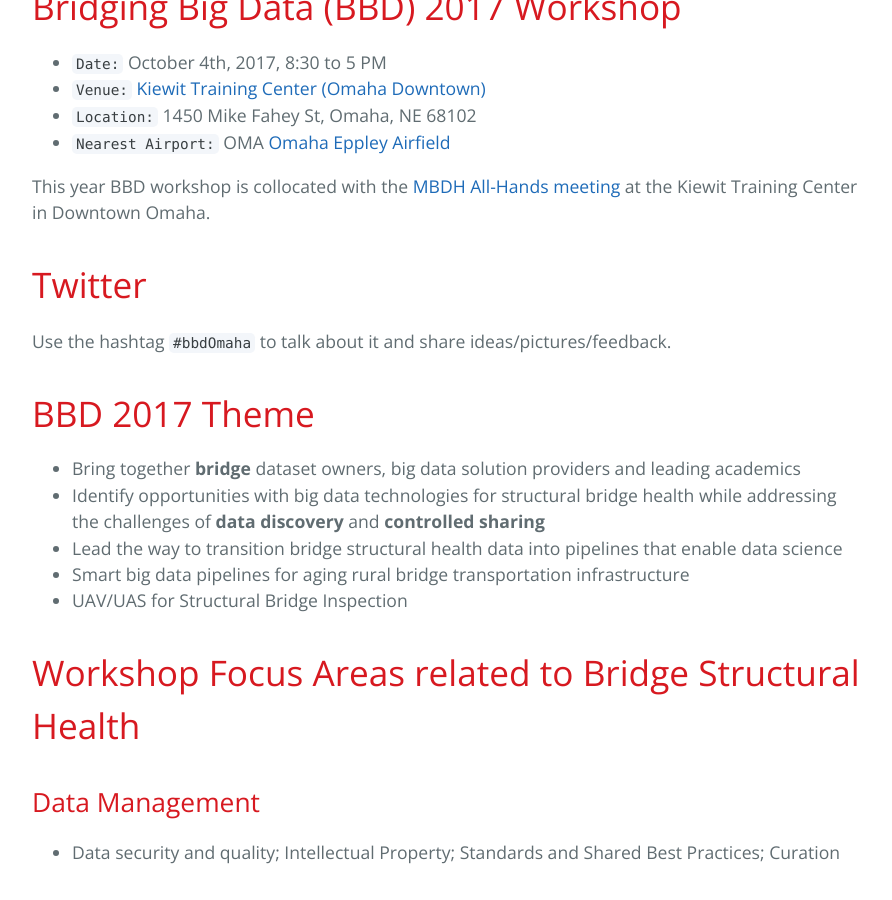
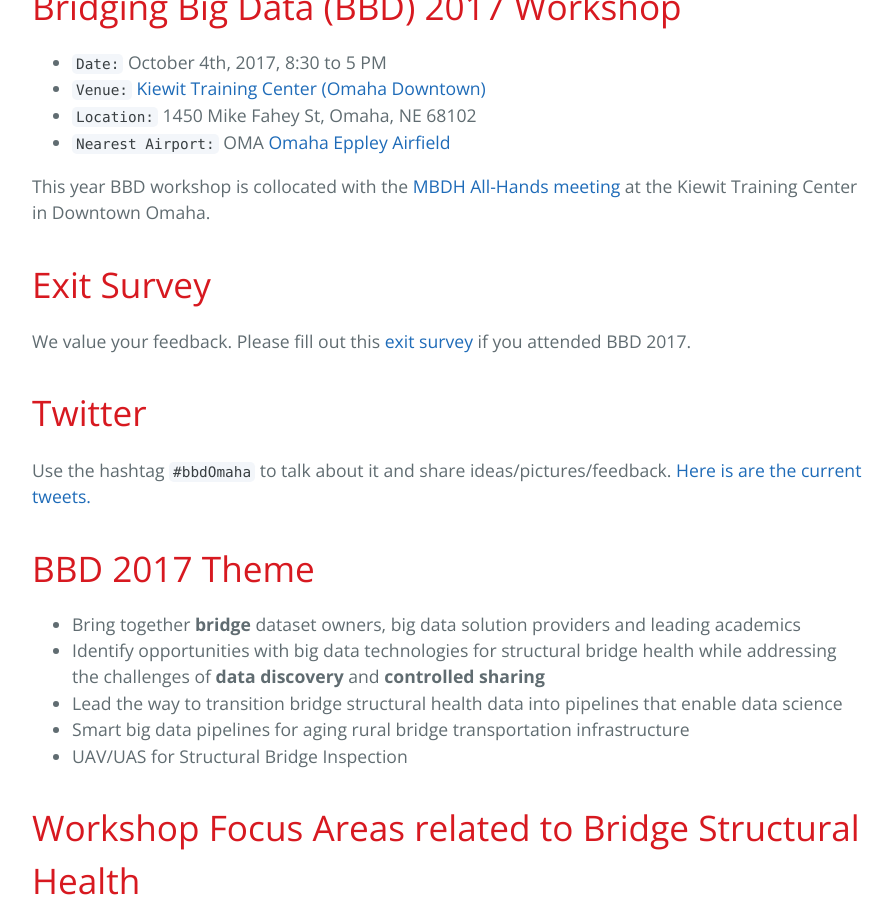
Before and after one commit to BridgingBigData/BridgingBigData.github.io, a Jekyll site: the page built from pages/bbd2017.md, in a window 1280 px wide and 900 px high, scrolled down 773 px. Shown: the whole window, without its empty margins (192-1084 px from the left). Built offline with Jekyll 4.4.1, drawn with Linux system fonts in a browser that asks for light colours.

Commit message:
Survey and social links added

````diff
--- a/pages/bbd2017.md
+++ b/pages/bbd2017.md
@@ -13,8 +13,13 @@
 
 This year BBD workshop is collocated with the [MBDH All-Hands meeting](http://midwestbigdatahub.org/2017-all-hands-meeting/) at the Kiewit Training Center in Downtown Omaha.
 
+# Exit Survey
+We value your feedback. Please fill out this [exit survey](https://goo.gl/kWoyE3) if you attended BBD 2017.
+
 # Twitter
 Use the hashtag ```#bbdOmaha``` to talk about it and share ideas/pictures/feedback.
+[Here is are the current tweets.](https://twitter.com/search?q=%23bbdOmaha)
+
 
 # BBD 2017 Theme
 - Bring together **bridge** dataset owners, big data solution providers and leading academics
````
